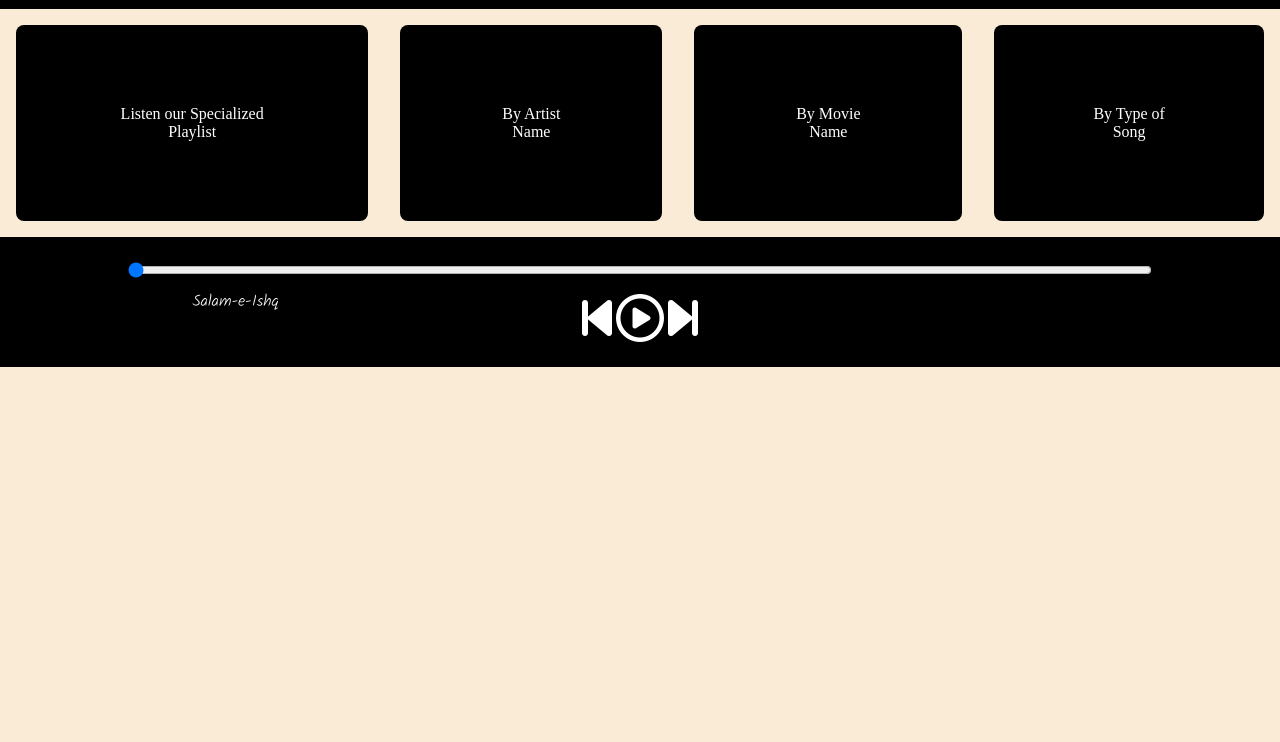
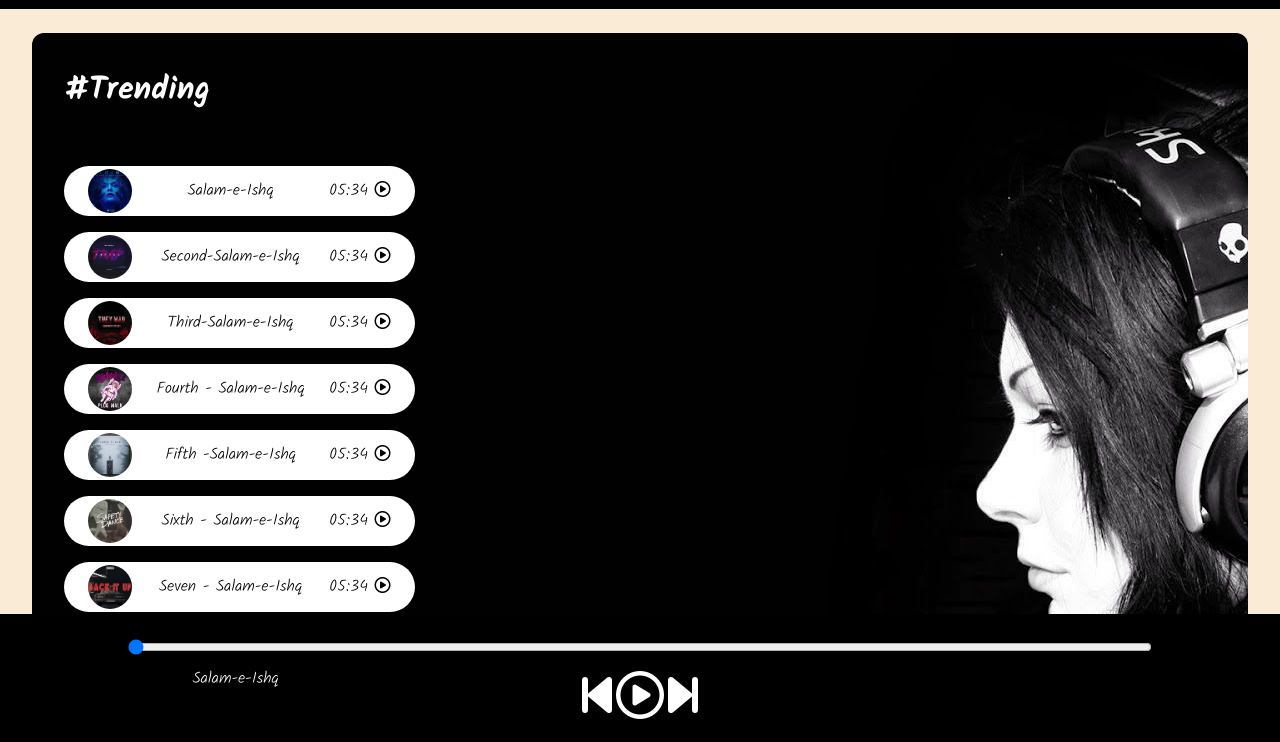
Before and after one commit to swayamvasavada/songfactory, a plain HTML site: page index.html in a window 1280 px wide. Shown: the part 56-798 px from the top of the page. Drawn offline with Linux system fonts and the light colour scheme.

Commit message:
Few Changes made

```diff
--- a/index.html
+++ b/index.html
@@ -28,34 +28,10 @@
         </ul>
     </nav>
 
-    <div id="landing">
-        <div id="option_container">
-            <a href="#specialized">
-                <div class="option" id="option_Specialized">
-                    Listen our Specialized Playlist
-                </div>
-            </a>
-            <a href="#artist">
-                <div class="option" id="option_Artisit">
-                    By Artist Name
-                </div>
-            </a>
-            <a href="#movie">
-                <div class="option">
-                    By Movie Name
-                </div>
-            </a>
-            <a href="#songtypes">
-                <div class="option">
-                    By Type of Song
-                </div>
-            </a>
-        </div>
-    </div>
 
-    <div class="container" id="specialized">
+    <div class="container" id="trending">
         <div class="songList">
-            <h1>Best of NCS</h1>
+            <h1>#Trending</h1>
             <div class="songItemContainer">
                 <div class="songItem">
                     <img src="" alt="1">
@@ -182,7 +158,7 @@
         <div class="songBanner"></div>
     </div>
 
-    <div class="bottom">
+    <div class="bottom" id="bottomInfo">
         <input type="range" name="range" id="myProgressBar" min="0" max="100" value="0">
         <div class="icons">
             <i class="fa-solid fa-3x fa-backward-step" id="prev"></i>
--- a/scripts/script.js
+++ b/scripts/script.js
@@ -9,6 +9,9 @@ let songItems = Array.from(document.getElementsByClassName('songItem'));
 let songItemPlayBtn = Array.from(document.getElementsByClassName('songItemPlay'));
 let nextSongBtn = document.getElementById('next');
 let prevSongBtn = document.getElementById('prev');
+let specialized = document.getElementById('specialized');
+let bottomInfo = document.getElementById('bottomInfo');
+let flag;
 
 let songs = [
     { songName: "Salam-e-Ishq", filePath: "song/1.mp3", coverPath: "./images/covers/1.jpg" },
--- a/styles/style.css
+++ b/styles/style.css
@@ -83,13 +83,6 @@ a:hover {
     font-size: 1.3rem;
 }
 
-#specialized {
-    display: none;
-}
-
-#specialized:target {
-    display: flex;
-}
 
 .container {
     min-height: 90vh;
```
